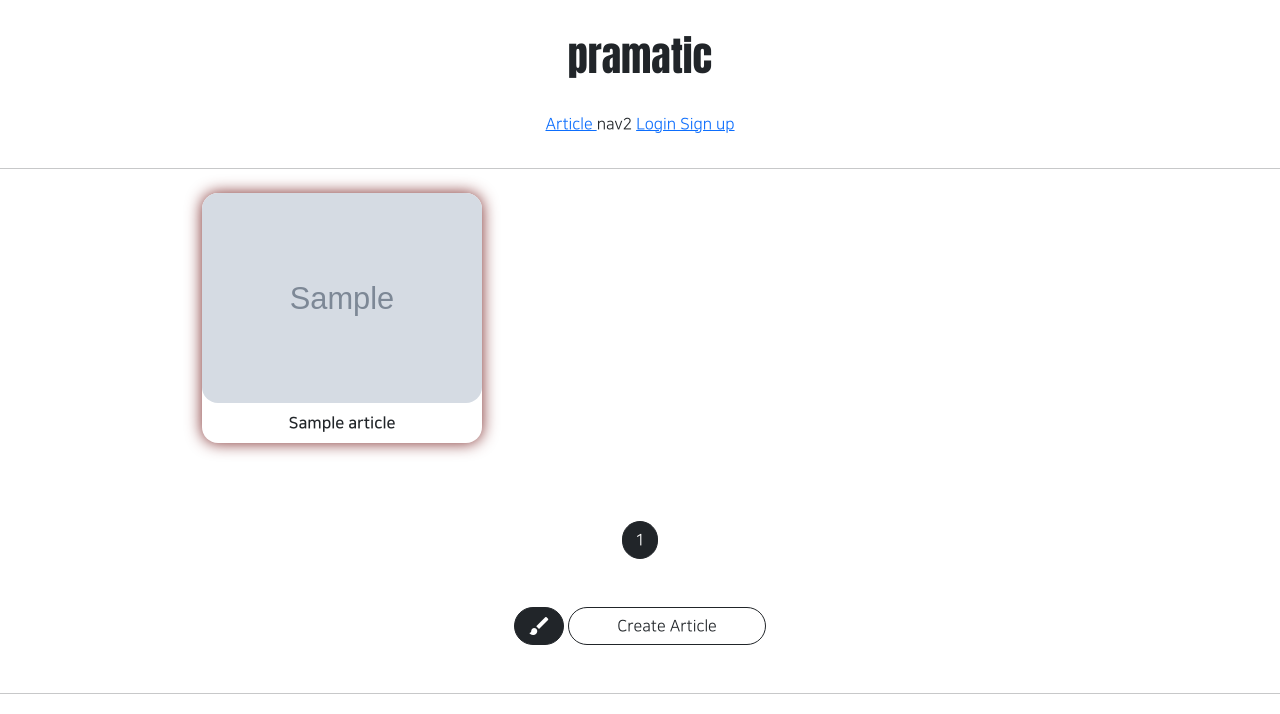
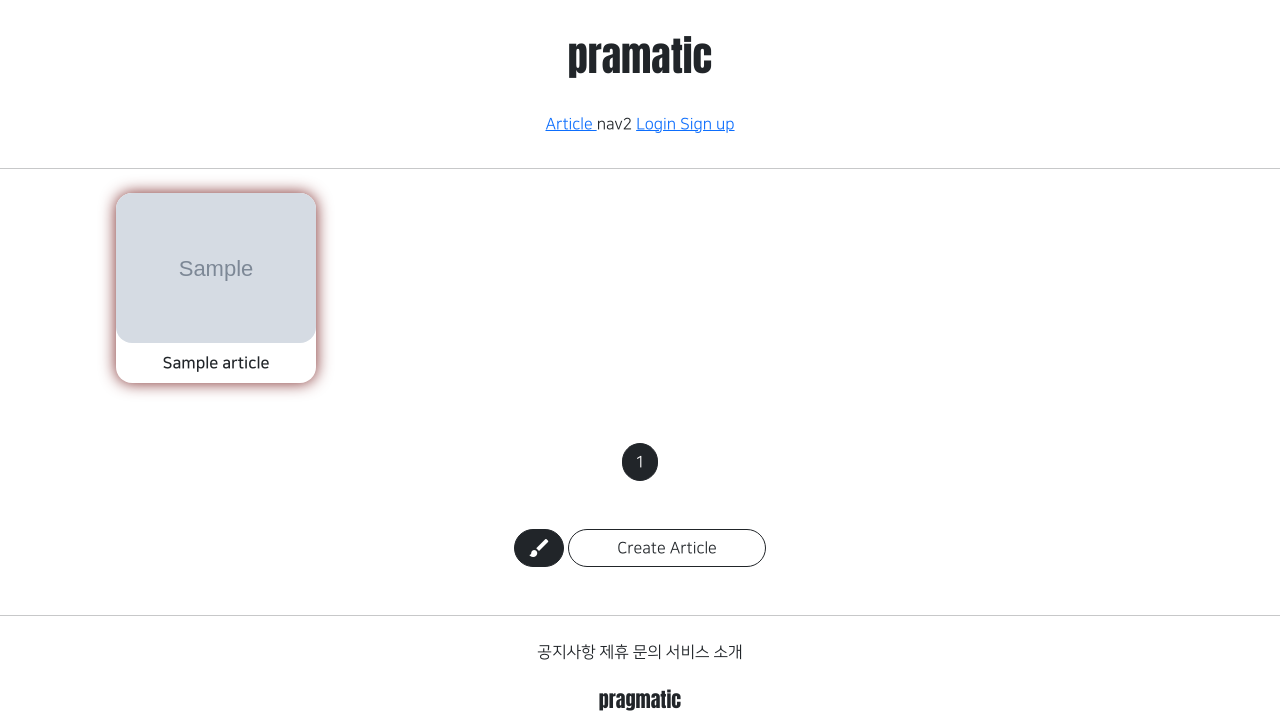
Before and after one commit to DaUn12/Make_SNS_site_copybook, a Django app: page /articles/list/ in a window 1280 px wide. Shown: the top 714 px of the page. Run offline with Django 3.2, Linux system fonts and the light colour scheme; tables that the repository leaves empty hold one stand-in row (values such as "Sample post"); grey boxes marked "Sample" are stand-in pictures; parts of the project's set-up code (start-up, migrations or seed data) failed here and were passed over; some libraries are stand-ins or nearby versions.

Commit message:
8/11
 4ban Commit 1

```diff
--- a/articleapp/templates/articleapp/list.html
+++ b/articleapp/templates/articleapp/list.html
@@ -7,8 +7,13 @@
 
 {% block content %}
     <style>
+        .container{
+            padding: 0;
+            margin: 0 auto;
+        }
         .container div {
-          width: 280px;
+          width: 45%;
+            max-width: 200px;
           display: flex;
           justify-content: center;
           align-items: center;
--- a/static/js/magicgrid.js
+++ b/static/js/magicgrid.js
@@ -279,7 +279,7 @@ MagicGrid.prototype.listen = function listen () {
 let magicGrid = new MagicGrid({
   container: '.container',
   animate: true,
-  gutter: 30,
+  gutter: 12,
   static: true,
   useMin: true
 });
--- a/templates/head.html
+++ b/templates/head.html
@@ -2,6 +2,7 @@
 
 <head>
     <meta charset="UTF-8">
+    <meta name="viewport" content="width=device-width, initial-scale=1, shrink-to-fit=no">
     <title>Title</title>
 
 
```
